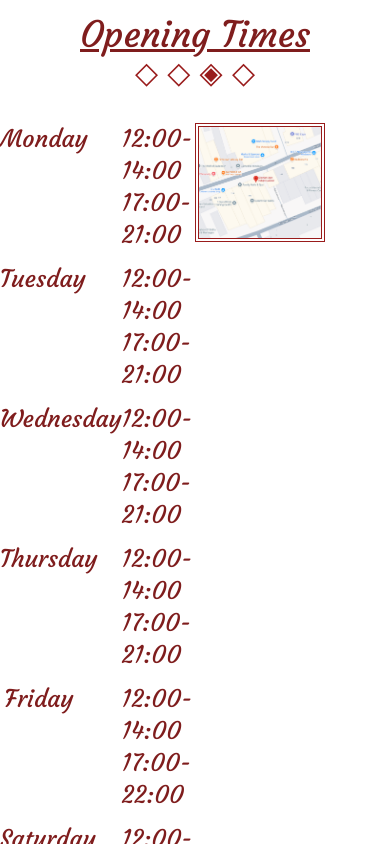
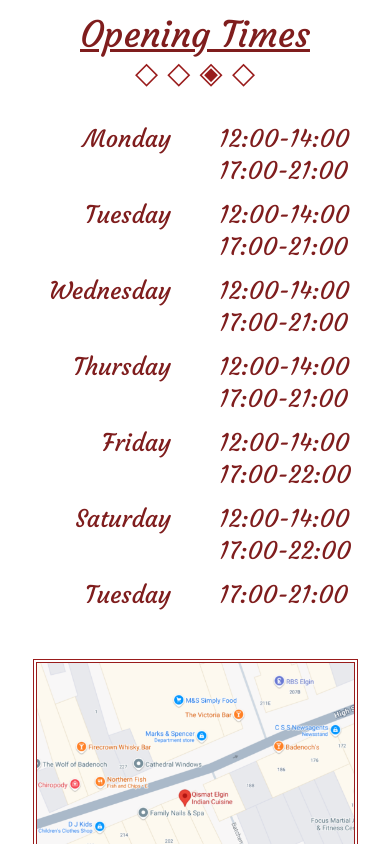
Before and after one commit to kamrantahir2/restaurantWebsite, a React (Vite) app: page / in a window 390 px wide. Shown: the part 5340-6184 px from the top of the page. Built offline with nearby package versions, Linux system fonts and the light colour scheme.

Commit message:
Make Opening Times responsive

```diff
--- a/src/Homepage/OpeningTimes.jsx
+++ b/src/Homepage/OpeningTimes.jsx
@@ -8,7 +8,7 @@ const OpeningTimes = () => {
             &#9671; &#9671; &#9672; &#9671;{" "}
           </h2>
         </div>
-        <div className="grid grid-cols-2">
+        <div className="grid md:grid-cols-2">
           <div className="">
             <div className="grid grid-cols-2 gap-12 ">
               <h3 className="text-right">Monday</h3>
@@ -59,9 +59,9 @@ const OpeningTimes = () => {
               </div>
             </div>
           </div>
-          <div className="w-8/12 ">
+          <div className=" w-10/12 md:w-11/12 md:mr-12 lg:w-8/12 m-auto mt-12 md:m-auto lg:m-0 ">
             <img
-              className="border-4 border-double border-red-800 m-auto"
+              className="border-4 border-double border-red-800 "
               src="./map.png"
               alt=""
             />
```
